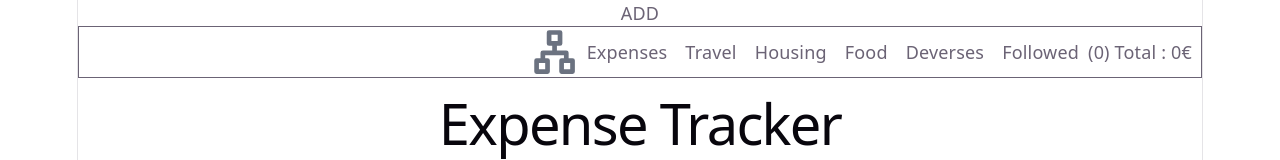
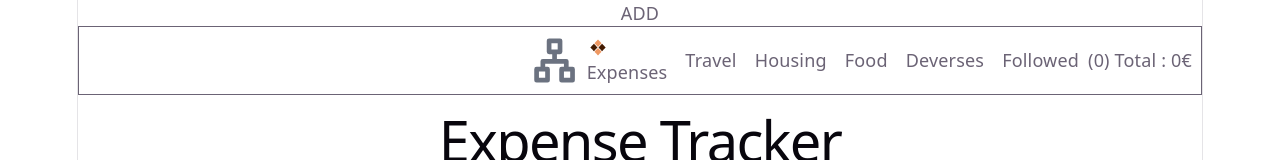
Before and after one commit to R4mTex/Expense-Tracker-Minimal, a React (Vite) app in the folder front/: page /followed in a window 1280 px wide. Both pictures are taken after a click on the button "Expenses". Shown: the top 160 px of the page. Built offline with nearby package versions, Linux system fonts and the light colour scheme.

Commit message:
add Loading.svg in assets + used in NavigationBar

```diff
--- a/front/src/index.css
+++ b/front/src/index.css
@@ -1,4 +1,5 @@
 @import "tailwindcss";
+
 :root {
     --text: #6b6375;
     --text-h: #08060d;
--- a/front/src/layout/NavigationBar.tsx
+++ b/front/src/layout/NavigationBar.tsx
@@ -1,5 +1,6 @@
 import { useState } from "react";
 import organisationIcon from "../assets/icons/charm--organisation.svg";
+import Loading from "../assets/animations/Loading.svg";
 import { useNavigate } from "react-router";
 /* import { NavLink } from "react-router";
 
@@ -61,7 +62,10 @@ function NavBar({ followed, totalAmount }: { followed: number[]; totalAmount: nu
                                 setClickedMenu(menu.path);
                                 navigate(menu.path);
                             }}>
+                            {clickedMenu === menu.path && <img src={Loading} alt="Loading" className="w-5 h-5" />}
+
                             {menu.name}
+
                             {menu.name === "Followed" && (
                                 <span className="ml-2">{`(${followed.length}) Total : ${totalAmount}€`}</span>
                             )}
```
Also changed, not shown: front/src/assets/animations/Loading.svg (added).
